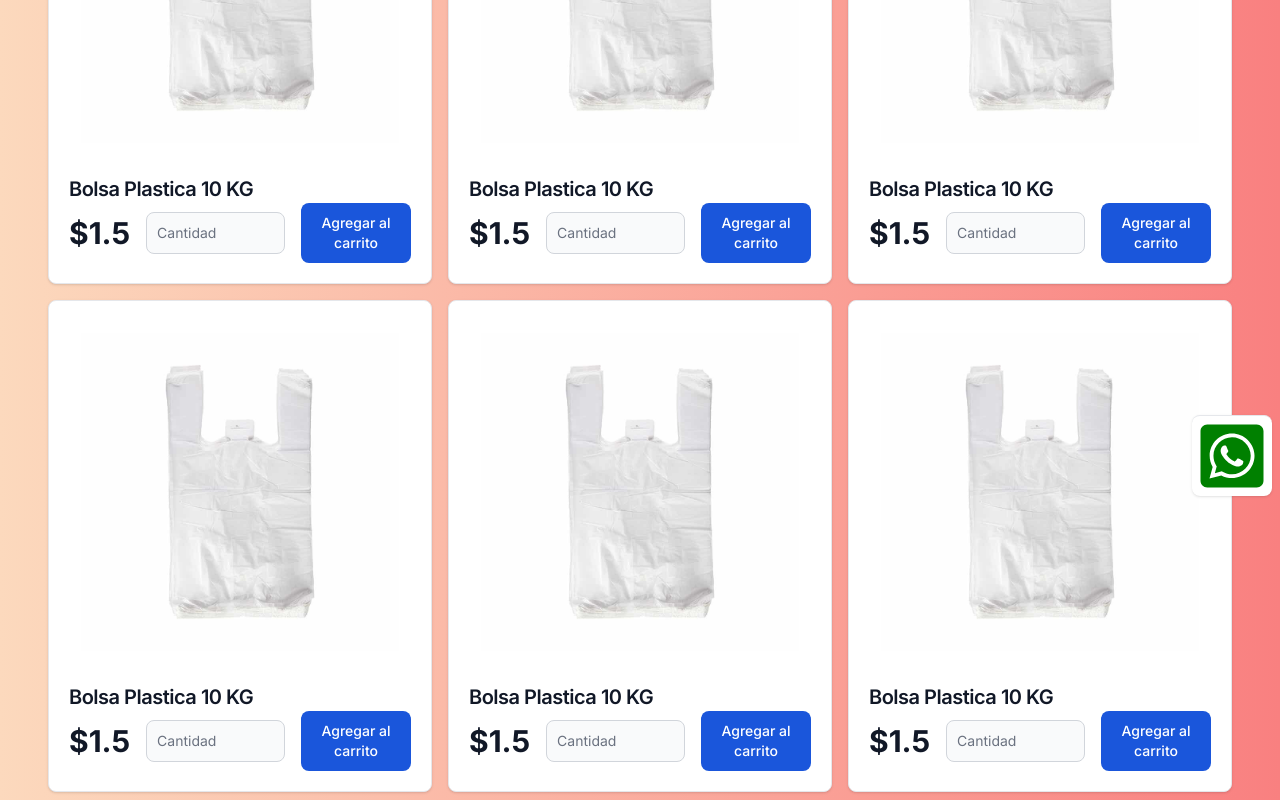
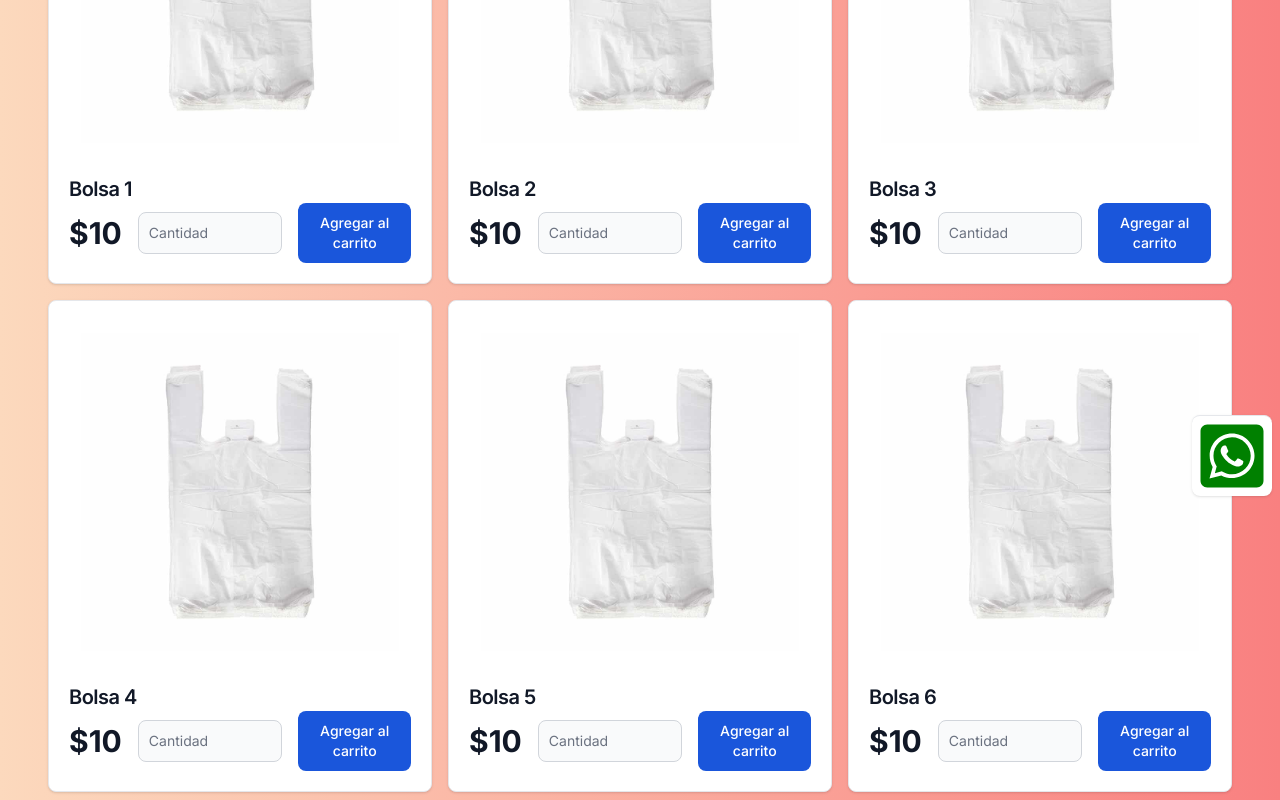
Before and after one commit to fabisb/salome17-startup, a Next.js app: page / in a window 1280 px wide. Shown: the part 300-1100 px from the top of the page. Built offline with nearby package versions, Linux system fonts and the light colour scheme.

Commit message:
en proceso de eliminacion

```diff
--- a/app/carrito/page.js
+++ b/app/carrito/page.js
@@ -8,16 +8,17 @@ import { Table } from "flowbite-react";
 import { useEffect, useState } from "react";
 
 export default function Carrito() {
-  const [productos, setProductos] = useState(
-    JSON.parse(localStorage.getItem("productos")) || []
-  );
+  const [productos, setProductos] = useState([]);
+
   useEffect(() => {
-    console.log("🚀 ~ Carrito ~ productos:", productos)
+    return () => {
+      setProductos(JSON.parse(localStorage.getItem("productos")));
+      console.log(productos);
+    };
+  }, []);
+  const eliminarProducto = ()=>{
 
-
-  }, [])
-
-
+  }
   return (
     <div>
       <NavBarComp></NavBarComp>
@@ -45,6 +46,25 @@ export default function Carrito() {
                   </Button>
                 </Table.Cell>
               </Table.Row>
+              {productos.map((pr) => {
+                return (
+                  <Table.Row
+                    key={pr.id}
+                    className="bg-white dark:border-gray-700 dark:bg-gray-800"
+                  >
+                    <Table.Cell className="whitespace-nowrap font-medium text-gray-900 dark:text-white">
+                      {pr.nombre}
+                    </Table.Cell>
+                    <Table.Cell>{pr.cantidad}</Table.Cell>
+                    <Table.Cell>${pr.precio}</Table.Cell>
+                    <Table.Cell>
+                      <Button onClick={()=>eliminarProducto} color="failure" pill>
+                        Eliminar
+                      </Button>
+                    </Table.Cell>
+                  </Table.Row>
+                );
+              })}
             </Table.Body>
           </Table>
         </div>
--- a/app/components/ProductCard.jsx
+++ b/app/components/ProductCard.jsx
@@ -37,13 +37,13 @@ export default function ProductCard(props) {
       <div className="px-5 pb-5">
         <a>
           <h5 className="text-xl font-semibold tracking-tight text-gray-900 dark:text-white">
-            Bolsa Plastica 10 KG
+            {props.name}
           </h5>
         </a>
 
         <div className="flex items-center gap-4 justify-between">
           <span className="text-3xl font-bold text-gray-900 dark:text-white">
-            $1.5
+            ${props.precio}
           </span>
           <TextInput
             type="number"
--- a/app/page.js
+++ b/app/page.js
@@ -10,12 +10,12 @@ export default function Home() {
       <NavBarComp></NavBarComp>
       <main className="justify-center grid bg-gradient-to-r from-orange-200 to-red-400 p-2">
         <div className="grid md:grid-cols-3 sm:grid-cols-2 gap-4">
-          <ProductCard id='1' name="Bolsa1" precio='10'></ProductCard>
-          <ProductCard id='2' name="Bolsa2" precio='10'></ProductCard>
-          <ProductCard id='3' name="Bolsa3" precio='10'></ProductCard>
-          <ProductCard id='4' name="Bolsa4" precio='10'></ProductCard>
-          <ProductCard id='5' name="Bolsa5" precio='10'></ProductCard>
-          <ProductCard id='6' name="Bolsa6" precio='10'></ProductCard>
+          <ProductCard id='1' name="Bolsa 1" precio='10'></ProductCard>
+          <ProductCard id='2' name="Bolsa 2" precio='10'></ProductCard>
+          <ProductCard id='3' name="Bolsa 3" precio='10'></ProductCard>
+          <ProductCard id='4' name="Bolsa 4" precio='10'></ProductCard>
+          <ProductCard id='5' name="Bolsa 5" precio='10'></ProductCard>
+          <ProductCard id='6' name="Bolsa 6" precio='10'></ProductCard>
         </div>
         <WsSticky></WsSticky>
       </main>
```
